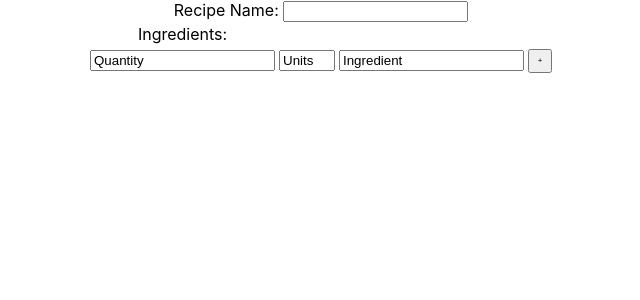
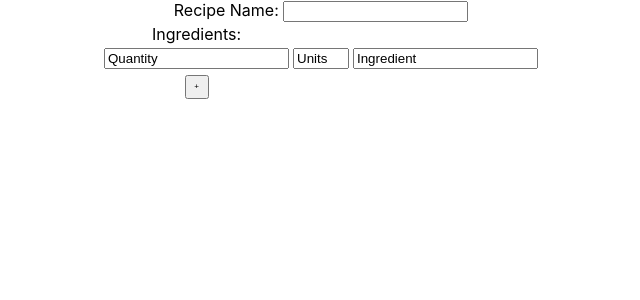
Before and after one commit to uncleBlobby/recipe-tracker, a React (Vite) app: page / in a window 1280 px wide. Shown: the top 300 px of the page, without its empty margins (319-959 px from the left). Built offline with nearby package versions, Linux system fonts and the light colour scheme.

Commit message:
fixed add ingredient button to only appear once, however now it appears in a less desireable UI position -- should try to fix so it appears again at the end of the row?

```diff
--- a/src/App.jsx
+++ b/src/App.jsx
@@ -24,7 +24,7 @@ function App() {
   }
 
   const IngredientRow = () => {
-    console.log(`here`)
+    //console.log(`here`)
     return (
       <tr>
       <td>
@@ -36,10 +36,16 @@ function App() {
       <td>
         <input defaultValue={`Ingredient`}/>
       </td>
-        <td>
-          <button className="AddIngredientButton" onClick={() => AddIngredientRow()}>+</button>
-        </td>
+
       </tr>
+    )
+  }
+
+  const AddIngredientButton = () => {
+    return (
+    <td>
+      <button className="AddIngredientButton" onClick={() => AddIngredientRow()}>+</button>
+    </td>
     )
   }
 
@@ -54,6 +60,7 @@ function App() {
         </thead>
         <tbody>
         {ingredients.map((ingredient, i) => <IngredientRow key={i} />)}
+        <AddIngredientButton />
         </tbody>
       </table>
 
```
